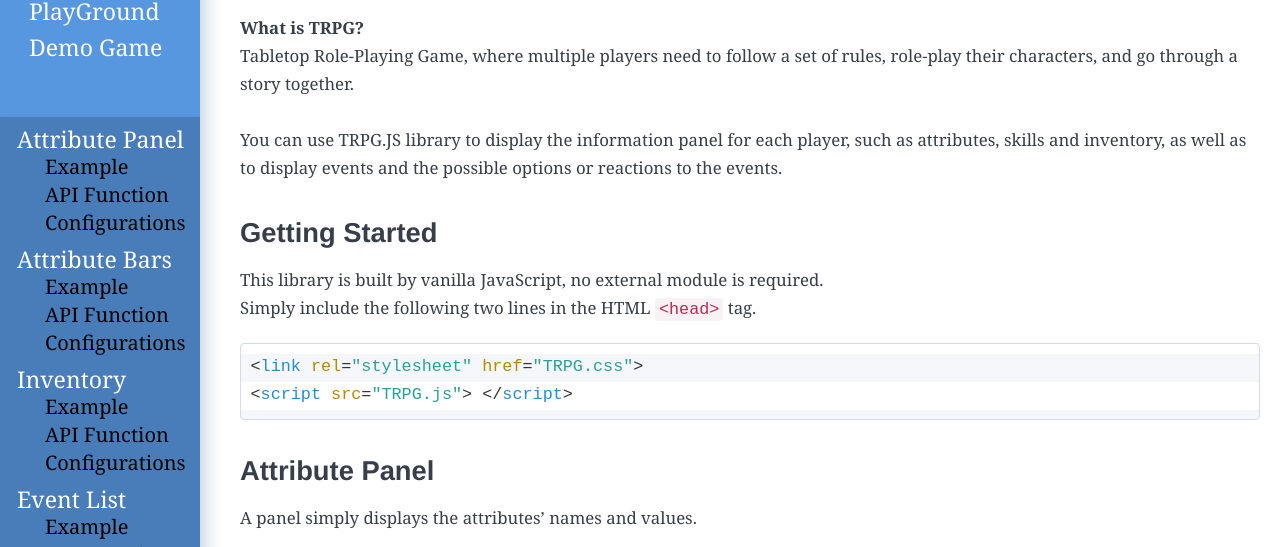
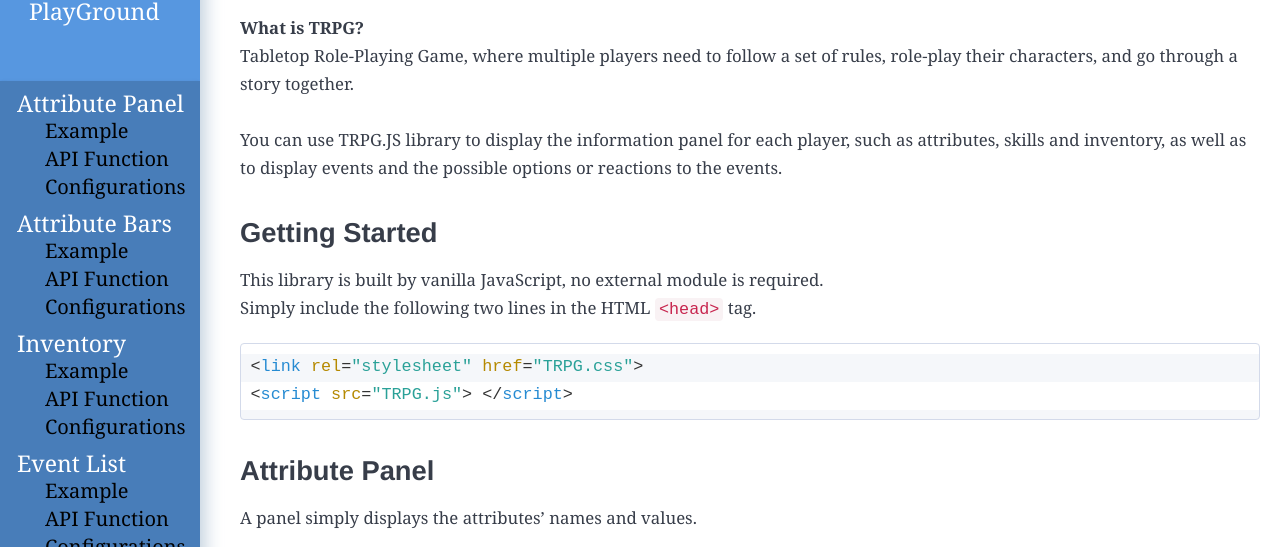
Before and after one commit to echoztoronto/TRPG.JS, a website: page pub/docs.html in a window 1280 px wide. Shown: the part 127-674 px from the top of the page. Drawn offline with nearby package versions, Linux system fonts and the light colour scheme.

Commit message:
remove demo game

```diff
--- a/pub/docs.html
+++ b/pub/docs.html
@@ -1038,7 +1038,7 @@ eList.show(<span class="hljs-string">"lecture"</span>);
         <div id="menu" class="sidenav">
           <a href="index.html" id="trpg-title"> TRPG.JS </a>
           <a href="examples.html" class="trpg-title-sub"> &nbsp;&nbsp;PlayGround </a>
-          <a href="game.html" class="trpg-title-sub"> &nbsp;&nbsp;Demo Game</a> <br><br>
+         <br><br>
           <div id="sidenav-warpper">
             <a href="#sec-1">Attribute Panel</a>
             <div class="sidenav-sub">
```
Also changed, not shown: pub/examples.html (+1 -1 lines), pub/index.html (+0 -1 lines).
